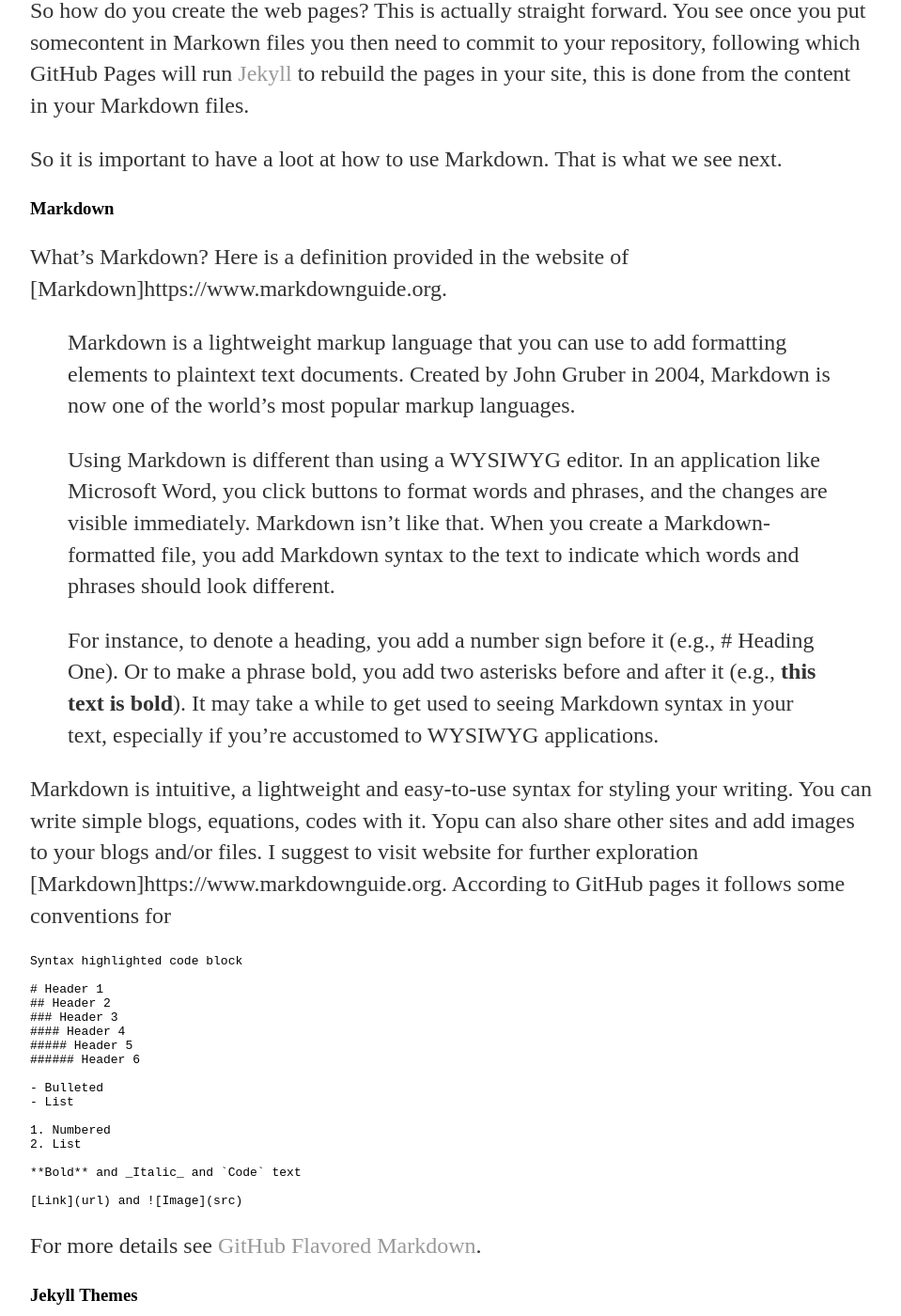
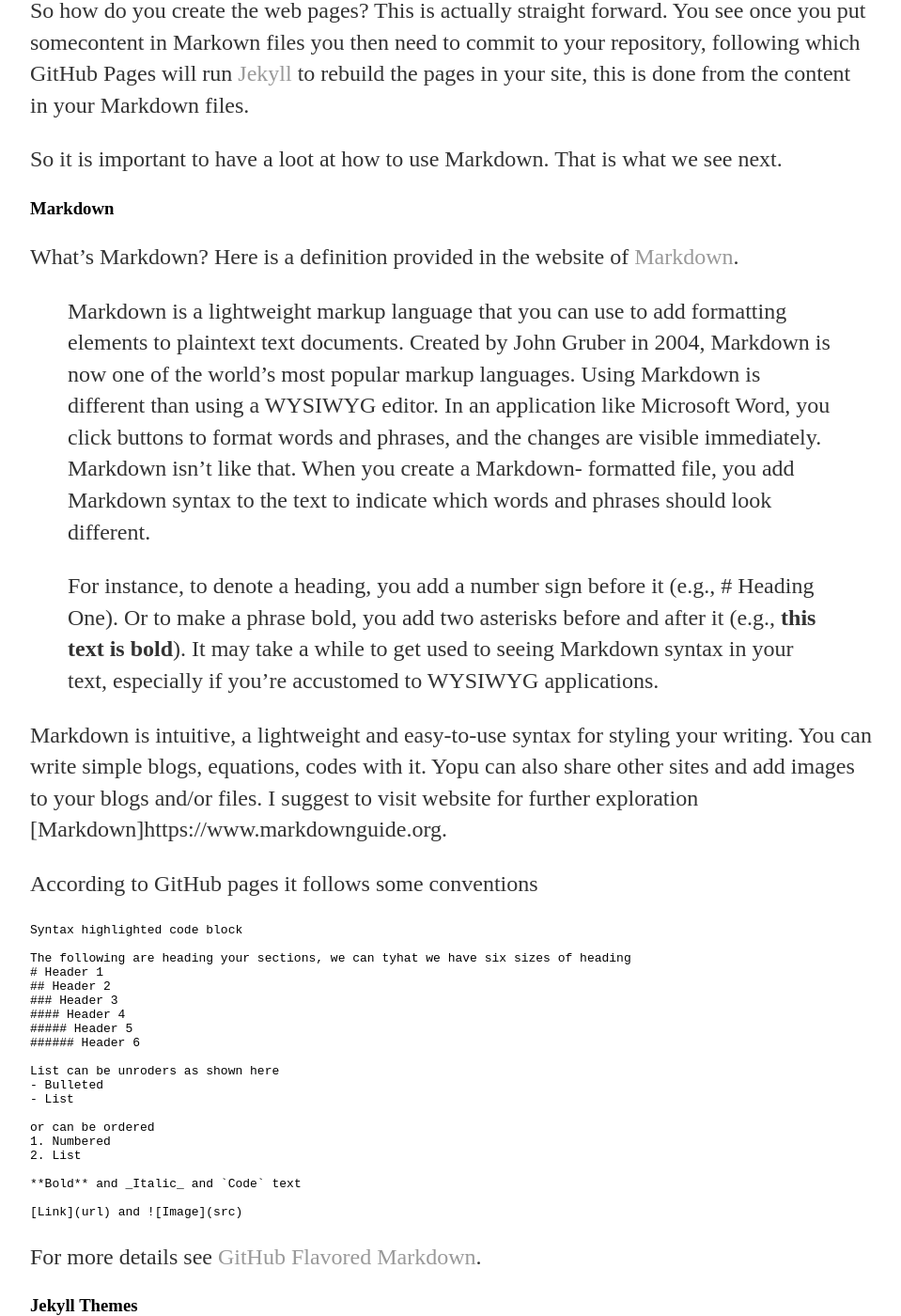
Before and after one commit to Daweet/Daweet.github.io, a Jekyll site: the page built from _posts/2020-05-03-daweet-hailu-site-launched.md, in a window 1280 px wide and 1400 px high, scrolled down 888 px. Shown: the whole window at 94% size, without its empty margins (160-1119 px from the left). Built offline with Jekyll 4.4.1, drawn with Linux system fonts in a browser that asks for light colours; some of the changed text lies outside the part shown.

Commit message:
Update 2020-05-03-daweet-hailu-site-launched.md

````diff
--- a/_posts/2020-05-03-daweet-hailu-site-launched.md
+++ b/_posts/2020-05-03-daweet-hailu-site-launched.md
@@ -19,23 +19,25 @@
 
 ### Markdown
 What’s Markdown?
-Here is a definition provided in the website of [Markdown]https://www.markdownguide.org.
-  > Markdown is a lightweight markup language that you can use to add formatting elements to plaintext text documents. Created
-  > by John Gruber in 2004, Markdown is now one of the world’s most popular markup languages.
+Here is a definition provided in the website of [Markdown](https://www.markdownguide.org).
+> Markdown is a lightweight markup language that you can use to add formatting elements to plaintext text documents. Created
+> by John Gruber in 2004, Markdown is now one of the world’s most popular markup languages.
+> Using Markdown is different than using a WYSIWYG editor. In an application like Microsoft Word, you click buttons to
+>  format words and phrases, and the changes are visible immediately. Markdown isn’t like that. When you create a Markdown-
+>   formatted file, you add Markdown syntax to the text to indicate which words and phrases should look different.
 
-  > Using Markdown is different than using a WYSIWYG editor. In an application like Microsoft Word, you click buttons to
-  >  format words and phrases, and the changes are visible immediately. Markdown isn’t like that. When you create a Markdown-
-  >   formatted file, you add Markdown syntax to the text to indicate which words and phrases should look different.
+> For instance, to denote a heading, you add a number sign before it (e.g., # Heading One). Or to make a phrase bold, you
+> add two asterisks before and after it (e.g., **this text is bold**). It may take a while to get used to seeing Markdown
+> syntax in your text, especially if you’re accustomed to WYSIWYG applications.
 
-  > For instance, to denote a heading, you add a number sign before it (e.g., # Heading One). Or to make a phrase bold, you
-  > add two asterisks before and after it (e.g., **this text is bold**). It may take a while to get used to seeing Markdown
-  > syntax in your text, especially if you’re accustomed to WYSIWYG applications.
+Markdown is intuitive, a lightweight and easy-to-use syntax for styling your writing. You can write simple blogs, equations, codes with it. Yopu can also share other sites and add images to your blogs and/or files. I suggest to visit website for further exploration [Markdown]https://www.markdownguide.org.
 
-Markdown is intuitive, a lightweight and easy-to-use syntax for styling your writing. You can write simple blogs, equations, codes with it. Yopu can also share other sites and add images to your blogs and/or files. I suggest to visit website for further exploration [Markdown]https://www.markdownguide.org. According to GitHub pages it follows some conventions for
+According to GitHub pages it follows some conventions
 
 ```markdown
 Syntax highlighted code block
 
+The following are heading your sections, we can tyhat we have six sizes of heading
 # Header 1
 ## Header 2
 ### Header 3
@@ -43,9 +45,11 @@
 ##### Header 5
 ###### Header 6
 
+List can be unroders as shown here
 - Bulleted
 - List
 
+or can be ordered
 1. Numbered
 2. List
 
````
Also changed, not shown: other parts of _posts/2020-05-03-daweet-hailu-site-launched.md (+1 -1 lines).
